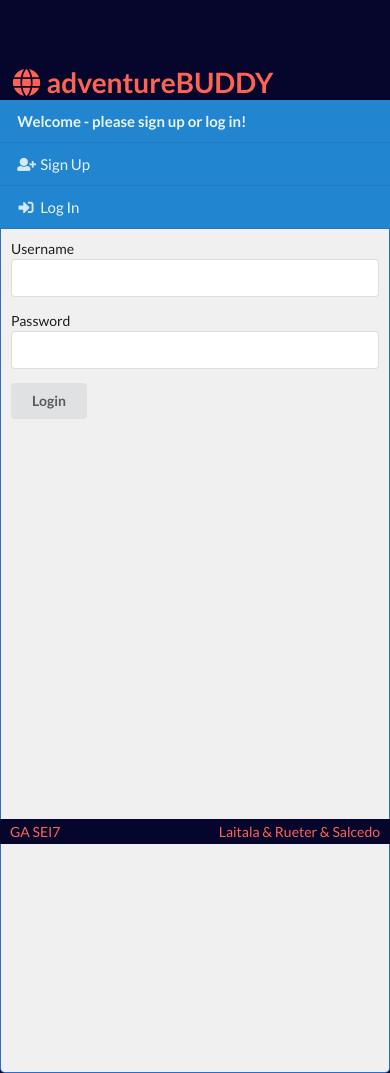
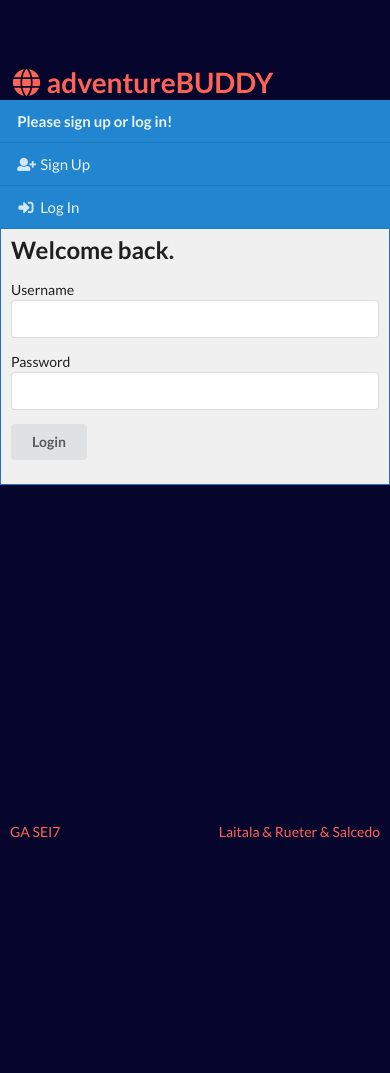
Before and after one commit to masalcedo88/ReactExperiences, a Django app: page /accounts/login/ in a window 390 px wide. After the commit the page ends 838 px from the top, so only its background shows below. Run offline with Django 3.2, Linux system fonts and the light colour scheme.

Commit message:
fixes forms, fixes mobile index

```diff
--- a/accounts/templates/login.html
+++ b/accounts/templates/login.html
@@ -5,6 +5,7 @@
   <p style="background-color:firebrick;">{{error}}</p>
 {% endif %}
 <section class="page_content">
+  <div class="ui large header">Welcome back.</div>
   <section class="ui form form-section">
     <form action="{% url 'login' %}" method="POST">
     {% csrf_token %}
--- a/main_app/static/css/main.css
+++ b/main_app/static/css/main.css
@@ -7,6 +7,7 @@
   --text_contrast: #ff6356;
   --text_body_dark: #483b60;
   --text_header_dark: #190036;
+  --semantic_blue: rgb(41, 109, 207);
 }
 body {
   background-color: var(--bg_light);
@@ -58,14 +59,13 @@ nav {
 .page_content {
   background: var(--bg_light);
   max-width: 1300px;
-  min-height: 100%;
   margin: 0 auto;
-  margin-bottom: 25px;
   padding: 10px 10px;
   border-left: 1px solid var(--tab_label);
   border-right: 1px solid var(--tab_label);
   border-bottom: 1px solid var(--tab_label);
   border-radius: 0px 0px 5px 5px;
+  margin-bottom: 22px;
 }
 .cards {
   display: flex;
@@ -104,8 +104,8 @@ nav {
   justify-content: flex-start;
   height: 100%;
 }
-.form-section {
-  max-width: 400px;
+main {
+  position: relative;
 }
 footer {
   display: flex;
@@ -141,4 +141,7 @@ footer p {
   #top_menu {
     border-radius: 0px;
   }
+  .page_content {
+    border-radius: 0px;
+  }
 }
--- a/main_app/templates/base.html
+++ b/main_app/templates/base.html
@@ -45,7 +45,7 @@
         {% else %}
         <div id="top_menu" class="ui large stackable blue inverted menu">
           <div class="medium header item">
-            Welcome - please sign up or log in!
+            Please sign up or log in!
           </div>
           <div class="right menu">
             <a class="item" href="/accounts/signup"
```
